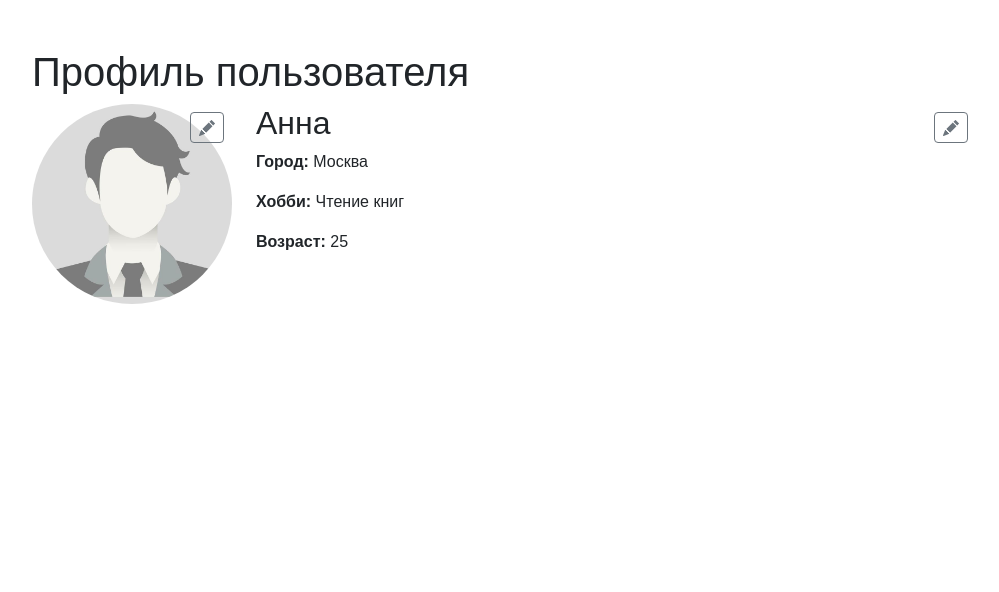
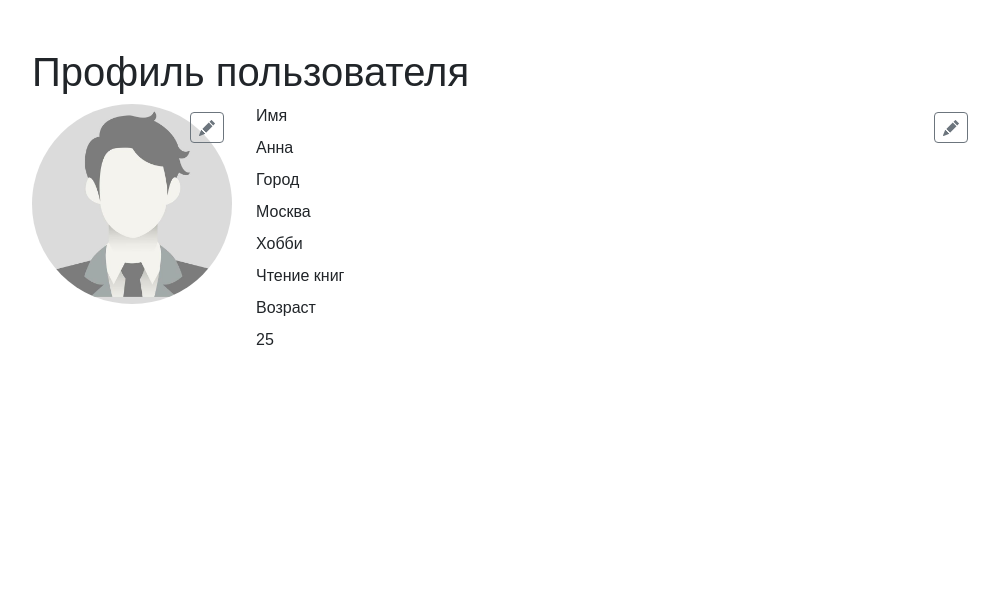
Before and after one commit to CHEPURNOV-S-S/VD08, a Flask app: page /profile in a window 1280 px wide. Shown: the part 60-652 px from the top of the page, without its empty margins (62-1061 px from the left). Run offline with Flask 3, Linux system fonts and the light colour scheme; parts of the project's set-up code (start-up, migrations or seed data) failed here and were passed over.

Commit message:
Сделал редактирование полей профиля с помощью скрытой формы

```diff
--- a/app/templates/profile.html
+++ b/app/templates/profile.html
@@ -29,47 +29,52 @@
             </div>
             <div class="col-md-8">
                 <div class="user-info-container position-relative">
-                    <h2>{{ user_name }}</h2>
-                    <p><strong>Город:</strong> {{ user_city }}</p>
-                    <p><strong>Хобби:</strong> {{ user_hobby }}</p>
-                    <p><strong>Возраст:</strong> {{ user_age }}</p>
+                    <!-- Форма для просмотра и редактирования -->
+                    <form id="profile-form" method="POST" action="{{ url_for('update_profile') }}" style="width: 100%;">
 
-                    <!-- Кнопка "Обновить фото" -->
-                    <a href="#" id="update-user-info-btn" class="btn btn-outline-secondary btn-sm position-absolute top-0 end-0 m-2" title="Изменить данные">
-                        <svg xmlns="http://www.w3.org/2000/svg" width="16" height="16" fill="currentColor" class="bi bi-pencil-fill" viewBox="0 0 16 16">
-                            <path d="M12.854.146a.5.5 0 0 0-.707 0L10.5 1.793 14.207 5.5l1.647-1.646a.5.5 0 0 0 0-.708l-3-3zm.646 6.061L9.793 2.5 3.293 9H3.5a.5.5 0 0 1 .5.5v.5h.5a.5.5 0 0 1 .5.5v.5h.5a.5.5 0 0 1 .5.5v.5h.5a.5.5 0 0 1 .5.5v.207l6.5-6.5zm-7.468 7.468A.5.5 0 0 1 6 13.5V13h-.5a.5.5 0 0 1-.5-.5V12h-.5a.5.5 0 0 1-.5-.5V11h-.5a.5.5 0 0 1-.5-.5V10h-.5a.499.499 0 0 1-.175-.032l-.179.178a.5.5 0 0 0-.11.168l-2 5a.5.5 0 0 0 .65.65l5-2a.5.5 0 0 0 .168-.11l.178-.178z"/>
-                        </svg>
-                    </a>
-
-                    <!-- Скрытая форма для редактирования -->
-                    <form id="edit-user-form" class="mt-3" style="display: none;" action="{{ url_for('update_profile') }}" method="POST">
-
+                         <!-- Имя -->
                         <div class="mb-2">
-                            <label for="edit-name" class="form-label">Имя</label>
-                            <input type="text" class="form-control" id="edit-name" name="name" value="{{ user_name }}">
+                            <label for="name" class="form-label">Имя</label>
+                            <div id="name-display" class="form-control-static">{{ user_name }}</div>
+                            <input type="text" class="form-control d-none" id="name-edit" name="name" value="{{ user_name }}">
                         </div>
 
+                        <!-- Город -->
                         <div class="mb-2">
-                            <label for="edit-city" class="form-label">Город</label>
-                            <input type="text" class="form-control" id="edit-city" name="city" value="{{ user_city }}">
+                            <label for="city" class="form-label">Город</label>
+                            <div id="city-display" class="form-control-static">{{ user_city }}</div>
+                            <input type="text" class="form-control d-none" id="city-edit" name="city" value="{{ user_city }}">
                         </div>
 
+                        <!-- Хобби -->
                         <div class="mb-2">
-                            <label for="edit-hobby" class="form-label">Хобби</label>
-                            <input type="text" class="form-control" id="edit-hobby" name="hobby" value="{{ user_hobby }}">
+                            <label for="hobby" class="form-label">Хобби</label>
+                            <div id="hobby-display" class="form-control-static">{{ user_hobby }}</div>
+                            <input type="text" class="form-control d-none" id="hobby-edit" name="hobby" value="{{ user_hobby }}">
                         </div>
 
+                         <!-- Возраст -->
                         <div class="mb-2">
-                            <label for="edit-age" class="form-label">Возраст</label>
-                            <input type="number" class="form-control" id="edit-age" name="age" value="{{ user_age }}">
+                            <label for="age" class="form-label">Возраст</label>
+                            <div id="age-display" class="form-control-static">{{ user_age }}</div>
+                            <input type="number" class="form-control d-none" id="age-edit" name="age" value="{{ user_age }}">
                         </div>
 
-                        <button type="submit" class="btn btn-success btn-sm me-2">
-                            <i class="fas fa-save"></i> Сохранить
-                        </button>
-                        <button type="button" class="btn btn-secondary btn-sm cancel-edit">
-                            <i class="fas fa-times"></i> Отмена
-                        </button>
+                        <!-- Кнопка "Обновить фото" -->
+                        <a href="#" id="edit-profile-btn" class="btn btn-outline-secondary btn-sm position-absolute top-0 end-0 m-2" title="Изменить данные">
+                            <svg xmlns="http://www.w3.org/2000/svg" width="16" height="16" fill="currentColor" class="bi bi-pencil-fill" viewBox="0 0 16 16">
+                                <path d="M12.854.146a.5.5 0 0 0-.707 0L10.5 1.793 14.207 5.5l1.647-1.646a.5.5 0 0 0 0-.708l-3-3zm.646 6.061L9.793 2.5 3.293 9H3.5a.5.5 0 0 1 .5.5v.5h.5a.5.5 0 0 1 .5.5v.5h.5a.5.5 0 0 1 .5.5v.5h.5a.5.5 0 0 1 .5.5v.207l6.5-6.5zm-7.468 7.468A.5.5 0 0 1 6 13.5V13h-.5a.5.5 0 0 1-.5-.5V12h-.5a.5.5 0 0 1-.5-.5V11h-.5a.5.5 0 0 1-.5-.5V10h-.5a.499.499 0 0 1-.175-.032l-.179.178a.5.5 0 0 0-.11.168l-2 5a.5.5 0 0 0 .65.65l5-2a.5.5 0 0 0 .168-.11l.178-.178z"/>
+                            </svg>
+                        </a>
+                        <!-- Кнопки -->
+                        <div class="d-flex gap-2 d-none" id="form-buttons">
+                            <button type="submit" class="btn btn-success btn-sm">
+                                <i class="fas fa-save"></i> Сохранить
+                            </button>
+                            <button type="button" class="btn btn-secondary btn-sm" id="cancel-edit">
+                                <i class="fas fa-times"></i> Отмена
+                            </button>
+                        </div>
                     </form>
                 </div>
             </div>
@@ -112,23 +117,63 @@
                     console.warn("Выбранный файл не является изображением");
                 }
             });
-        });
 
-        document.addEventListener('DOMContentLoaded', function () {
-            const editBtn = document.getElementById('update-user-info-btn');
-            const editForm = document.getElementById('edit-user-form');
+            console.log("Логика обработки редактирования полей профиля")
+            const editBtn = document.getElementById('edit-profile-btn');
 
+            const form = document.getElementById('profile-form');
+
+            // Элементы для переключения
+            const fields = {
+                name: { display: 'name-display', edit: 'name-edit' },
+                city: { display: 'city-display', edit: 'city-edit' },
+                hobby: { display: 'hobby-display', edit: 'hobby-edit' },
+                age: { display: 'age-display', edit: 'age-edit' }
+            };
+
+            const buttons = document.getElementById('form-buttons');
+            const staticElements = document.querySelectorAll('.form-control-static');
+            const inputElements = document.querySelectorAll('.form-control.d-none');
+
+            // Режим просмотра
+            function viewMode() {
+                for (const key in fields) {
+                    const displayEl = document.getElementById(fields[key].display);
+                    const inputEl = document.getElementById(fields[key].edit);
+                    displayEl.textContent = inputEl.value;
+                }
+
+                staticElements.forEach(el => el.classList.remove('d-none'));
+                inputElements.forEach(el => el.classList.add('d-none'));
+                editBtn.classList.remove('d-none');
+                buttons.classList.add('d-none');
+            }
+
+            // Режим редактирования
+            function editMode() {
+                staticElements.forEach(el => el.classList.add('d-none'));
+                inputElements.forEach(el => el.classList.remove('d-none'));
+                buttons.classList.remove('d-none');
+                editBtn.classList.add('d-none');
+            }
+
+            // Обработчик клика по карандашу
             editBtn.addEventListener('click', function (e) {
                 e.preventDefault();
-                editForm.style.display = 'block';
-                editBtn.innerHTML = '<i class="fas fa-save"></i>';
+                editMode();
             });
 
-            document.querySelector('.cancel-edit').addEventListener('click', function () {
-                editForm.style.display = 'none';
-                editBtn.innerHTML = '<svg xmlns="http://www.w3.org/2000/svg" width="16" height="16" fill="currentColor" class="bi bi-pencil-fill" viewBox="0 0 16 16"><path d="M12.854.146a.5.5 0 0 0-.707 0L10.5 1.793 14.207 5.5l1.647-1.646a.5.5 0 0 0 0-.708l-3-3zm.646 6.061L9.793 2.5 3.293 9H3.5a.5.5 0 0 1 .5.5v.5h.5a.5.5 0 0 1 .5.5v.5h.5a.5.5 0 0 1 .5.5v.5h.5a.5.5 0 0 1 .5.5v.207l6.5-6.5zm-7.468 7.468A.5.5 0 0 1 6 13.5V13h-.5a.5.5 0 0 1-.5-.5V12h-.5a.5.5 0 0 1-.5-.5V11h-.5a.5.5 0 0 1-.5-.5V10h-.5a.499.499 0 0 1-.175-.032l-.179.178a.5.5 0 0 0-.11.168l-2 5a.5.5 0 0 0 .65.65l5-2a.5.5 0 0 0 .168-.11l.178-.178z"/></svg>';
+            // Обработчик отмены
+            document.getElementById('cancel-edit').addEventListener('click', function () {
+                viewMode();
+            });
+
+            // После отправки формы
+            form.addEventListener('submit', function () {
+                setTimeout(() => {
+                    viewMode();
+                }, 100); // Небольшая задержка, чтобы обновились значения
             });
         });
-
     </script>
 {% endblock %}
```
